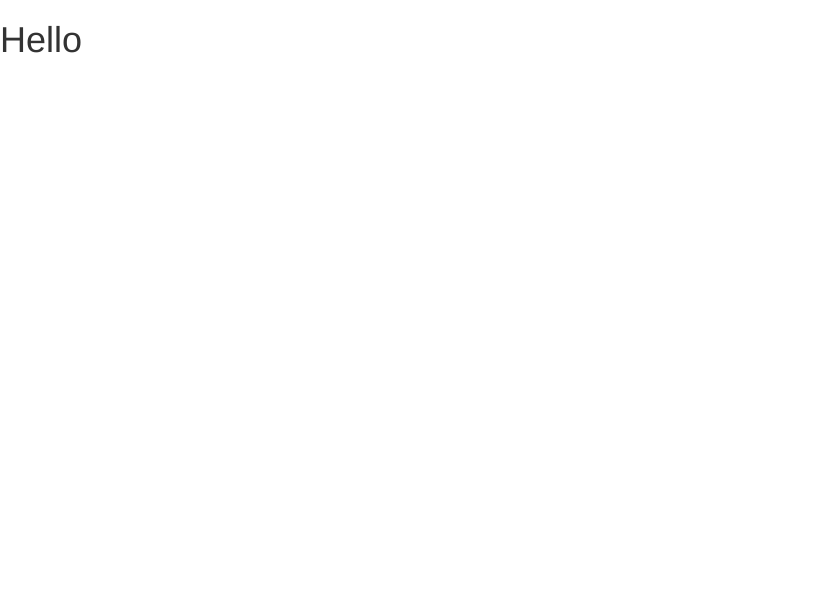
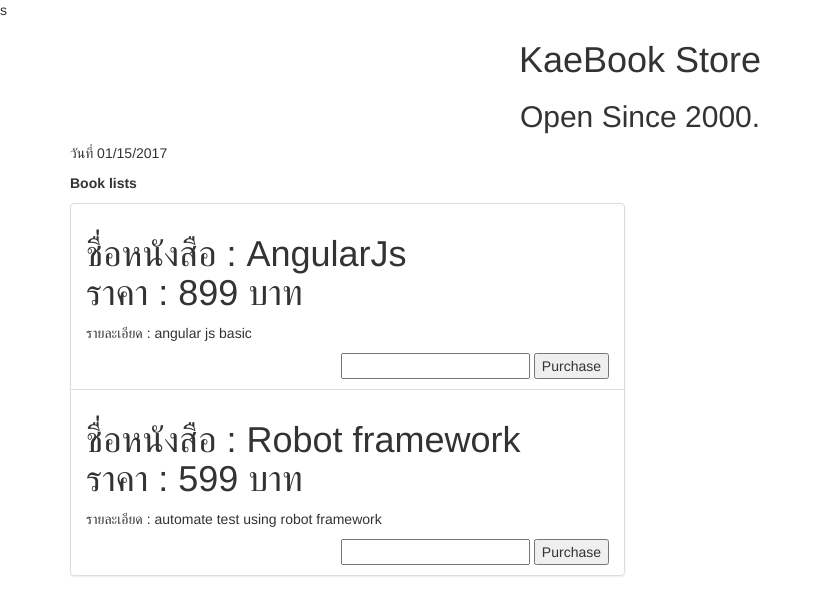
Before and after one commit to phatpan/angular-course-basic, a plain HTML site: page index.html in a window 1280 px wide. Shown: the whole page, without its empty margins (0-823 px from the left). Drawn offline with Linux system fonts and the light colour scheme.

Commit message:
revert to ng-repeat

```diff
--- a/index.html
+++ b/index.html
@@ -1,5 +1,5 @@
-<!DOCTYPE html>
-<html>
+s<!DOCTYPE html>
+<html ng-app="myApp">
   <head>
     <meta charset="utf-8">
     <meta http-equiv="X-UA-Compatible" content="IE=edge">
@@ -8,10 +8,36 @@
     <link rel="stylesheet" href="css/bootstrap.min.css">
     <link rel="stylesheet" href="css/bootstrap-theme.min.css">
   </head>
-  <body>
-    <h1>Hello</h1>
+  <body ng-controller="mainController">
+     <header>
+      <h1 class="text-center">{{bookStoreName}} Store</h1>
+      <h2 class="text-center">Open Since {{10*200}}.</h2>
+     </header>
+
+    <div class="container">
+        <div class="row">
+            <div class="col-md-6">
+                <p>วันที่ {{dateNow | date:'MM/dd/yyyy'}}</p>
+                <p id="list-order-book-title"><b>Book lists</b></p>
+                <div class="list-group" >
+                    <div class="list-group-item" ng-repeat="book in books">
+                        <h1>ชื่อหนังสือ : {{book.name}} </br>  ราคา : {{book.price}} บาท</h1>
+                        <p>รายละเอียด : {{book.description}}</p>
+                        <p ng-if="numPurchase" id="section-number-purchase">จำนวนที่สั่งซื้อ : {{numPurchase}} เล่ม</p>
+                        <div class="text-right">
+                           <input type="text" name="num-purchase" id="num-purchase"" ng-model="numPurchase">
+                           <button ng-show="book.canPurchase">Purchase</button>
+                           <h3 ng-hide="book.canPurchase">Sold out</h3>
+                        </div>
+                    </div>
+                </div>
+            </div>
+        </div>
+    </div>
+
     <script src="js/lib/jquery/jquery.min.js"></script>
     <script src="js/lib/bootstrap/bootstrap.min.js"></script>
-
+    <script src="js/lib/angular/angular.min.js"></script>
+    <script src="js/app.js"></script>
   </body>
 </html>
--- /dev/null
+++ b/js/app.js
@@ -0,0 +1,19 @@
+
+var app = angular.module("myApp", []);
+app.controller("mainController", function($scope){
+    $scope.bookStoreName = "KaeBook";
+    $scope.dateNow = new Date();
+    $scope.books = [
+    {
+        name: 'AngularJs',
+        price: 899,
+        description: 'angular js basic',
+        canPurchase: true
+    },
+    {
+        name: 'Robot framework',
+        price: 599,
+        description: 'automate test using robot framework',
+        canPurchase: true
+    }];
+});
```
